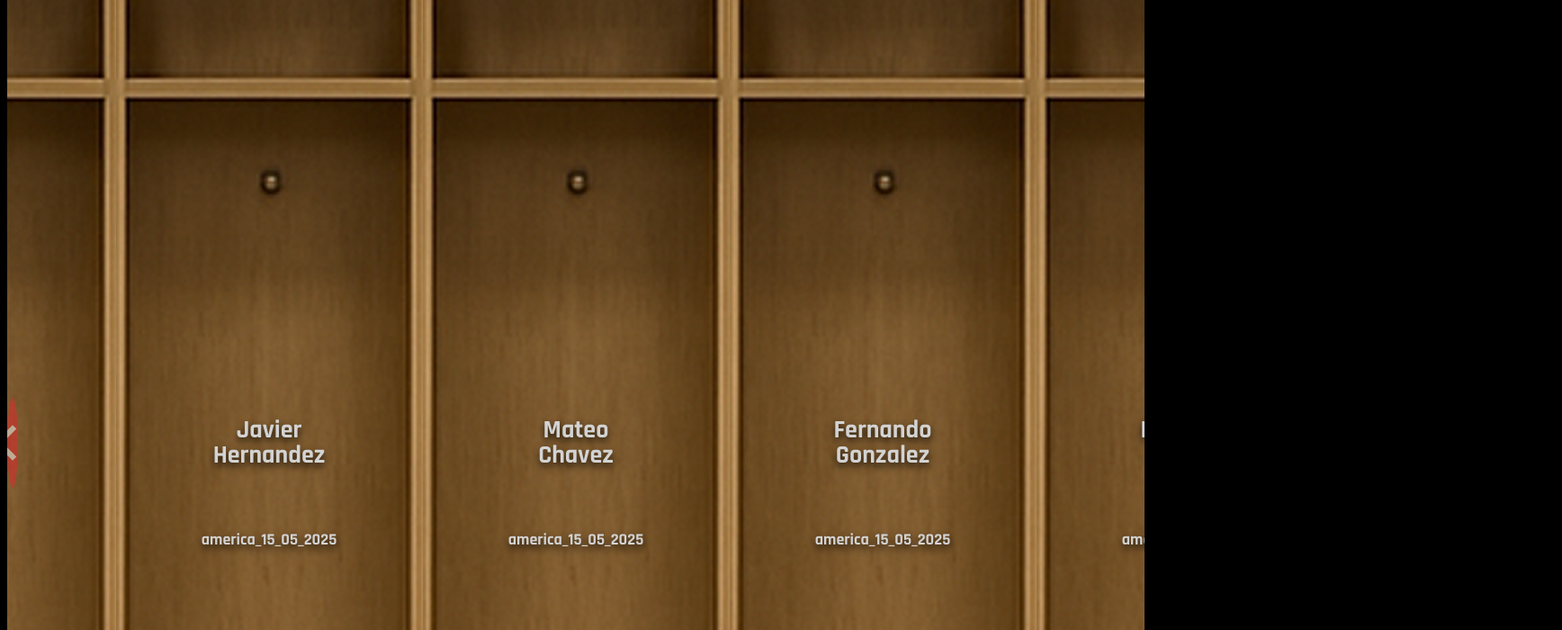
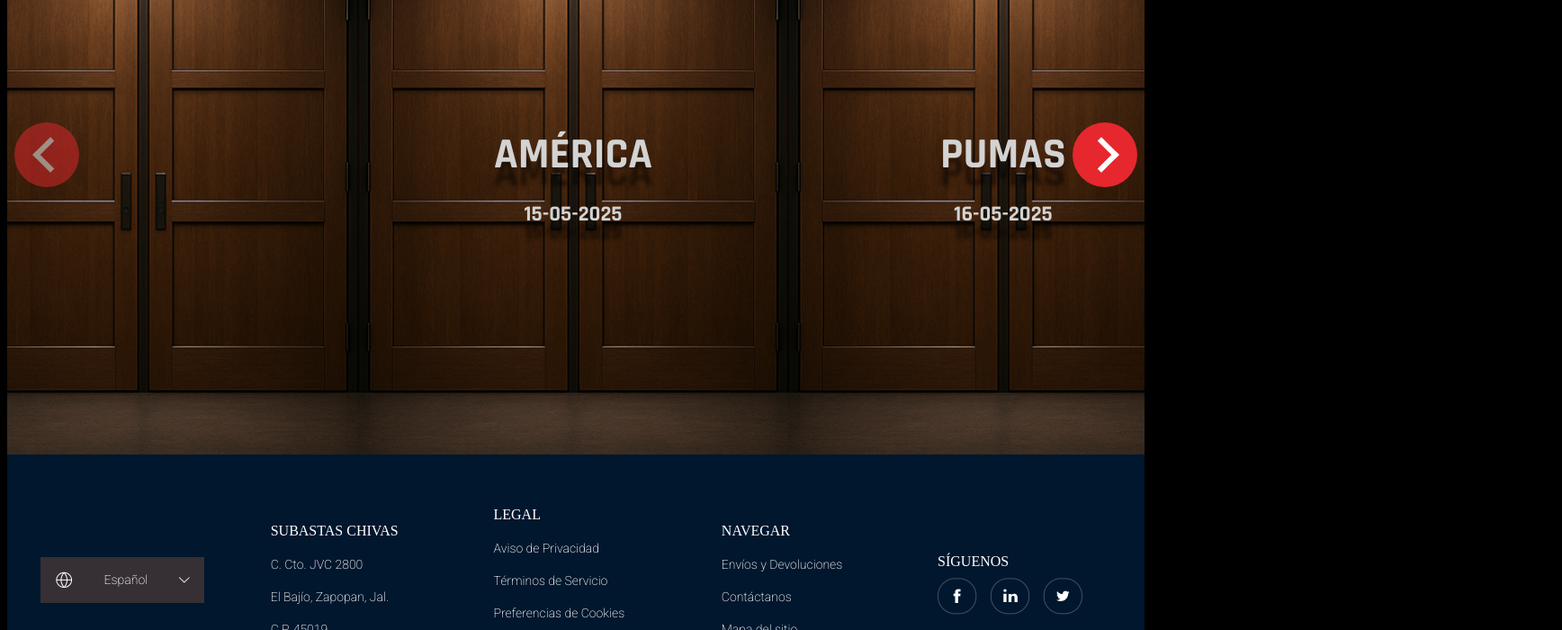
Before and after one commit to DiegoIvanR/ChivasAuctions, a React (Vite) app in the folder Subastas-Chivas/: page / in a window 1280 px wide. Shown: the part 400-1100 px from the top of the page at 90% size, 1736 px wide, since content can reach past the window. Built offline with nearby package versions, Linux system fonts and the light colour scheme; a web font is replaced by a local one.

Commit message:
q se vea bien en mi compu

```diff
--- a/Subastas-Chivas/src/App.jsx
+++ b/Subastas-Chivas/src/App.jsx
@@ -10,7 +10,7 @@
   return (
     <div className="App">
       <Header/>
-      <LockerRoom/>
+      <DoorCarousel/>
       <Footer/>
     </div>
   );
--- a/Subastas-Chivas/src/DoorCarousel.css
+++ b/Subastas-Chivas/src/DoorCarousel.css
@@ -48,8 +48,8 @@
   }
 
   .circle-button {
-	width: 100px;
-	height: 100px;
+	width: 4.5rem;
+	height: 4.5rem;
 	border-radius: 50%;
 	border: none;
 	background-color: #E6272E;
@@ -77,18 +77,7 @@
 
 
 /* Arrow buttons wrapper */
-.arrow-buttons {
-	display: flex;
-	justify-content: space-between;
-	width: 100%;
-	position: absolute;
-	top: 50%; /* Vertically center the arrows */
-	z-index: 4; /* Ensure arrows are on top */
-	padding: 0 20px;
-	transform: translateY(-50%); /* Fine-tune vertical centering */
-	gap: 40rem;
-	top: 21rem;
-}
+
 .arrow {
 	position: absolute;
 	width: 1rem;
@@ -101,11 +90,13 @@
   }
 
   .arrow.left {
+	left:1.6rem;
 	transform: rotate(135deg);
 	z-index: 3; /* Ensure the arrow is on top of everything */
   }
 
   .arrow.right {
+	right:1.6rem;
 	transform: rotate(-45deg);
 	z-index: 3; /* Ensure the arrow is on top of everything */
   }
@@ -185,7 +176,7 @@
   }
   .door-container {
 	position: relative;
-	width: 510px;
+	width: 478px;
 	display: flex;
 	justify-content: center;
 	align-items: center;
@@ -241,7 +232,7 @@
 	right: 0;
 	display: flex;
 	justify-content: space-around;
-	gap: 80rem;
+	gap: 68rem;
 	padding: 0 0rem;
 	z-index: 20; /* Always on top */
 	transform: translateY(-50%);
@@ -250,6 +241,9 @@
 
   /* Los botones de flecha deben recibir clicks */
   .arrow-buttons button {
+	display: flex;
+	justify-content: space-around;
+	gap: 0;
 	pointer-events: auto;
   }
 
--- a/Subastas-Chivas/src/DoorCarousel.jsx
+++ b/Subastas-Chivas/src/DoorCarousel.jsx
@@ -10,7 +10,7 @@
     matches.america_15_05_2025,
     matches.pumas_16_05_2025,
     matches.rayados_17_05_2025,
-    { id: 4, team: 'Chivas' },
+    { id: 4, team: 'XOLOS', date: '06-21-2024' },
     { id: 5, team: '' }
   ]);
 
@@ -49,7 +49,7 @@
         <div
           className="door-list"
           style={{
-            transform: `translateX(calc(50% - ${startIndex * 510}px - 765px))`, // Center the doors and adjust for sliding
+            transform: `translateX(calc(50% - ${startIndex * 478}px - 720px))`, // Center the doors and adjust for sliding
           }}
         >
           {doors.map((door) => (
```
